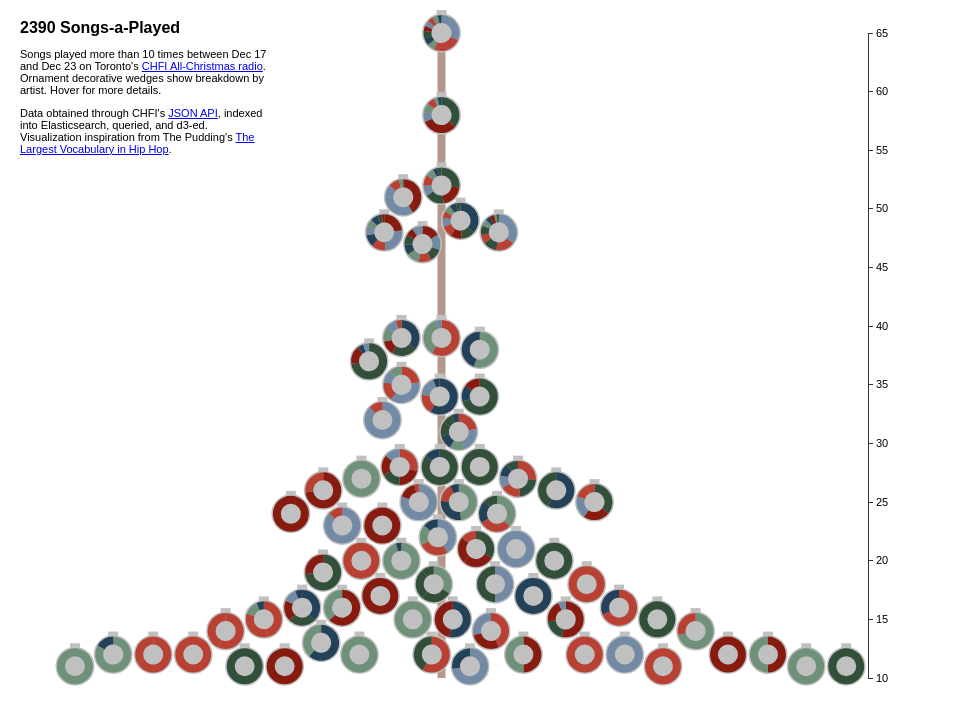
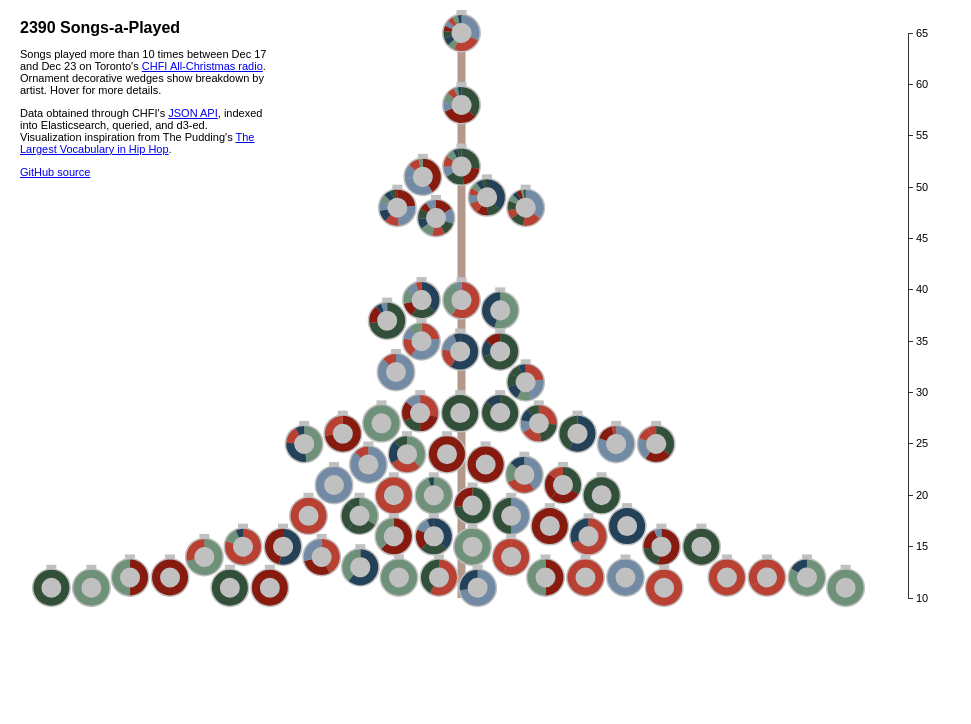
Before and after one commit to robharper/2390-songs-a-played, a plain HTML site: page viz/index.html in a window 1280 px wide. Shown: the whole page, without its empty margins (0-971 px from the left). Drawn offline with nearby package versions, Linux system fonts and the light colour scheme.

Commit message:
Syncing branches

```diff
--- a/viz/index.html
+++ b/viz/index.html
@@ -1,5 +1,14 @@
 <!DOCTYPE html>
-<meta charset="utf-8">
+<html>
+  <head>
+    <meta property="og:title" content="2390 Songs-a-Played" />
+    <meta property="article:author" content="Rob Harper" />
+    <meta property="og:image" content="https://github.com/robharper/2390-songs-a-played/img/2390-songs.png" />
+    <meta property="og:description" content="A visualization of songs played more than 10 times between Dec 17 and Dec 23 on Toronto's CHFI All-Christmas radio.">
+    <meta property="og:url" content="https://github.com/robharper/2390-songs-a-played/2390-songs-a-played/">
+    <meta name="twitter:card" content="summary_large_image">
+    <meta property="og:type" content="website" />
+    <meta charset="utf-8">
 <style>
 body {
   font: 11px sans-serif;
@@ -12,7 +21,7 @@ h4 {
 }
 #container {
   position: relative;
-  width: 880px;
+  width: 920px;
 }
 .arc {
   stroke: none;
@@ -85,6 +94,7 @@ h4 {
   width: 250px;
 }
 </style>
+</head>
 <body>
   <div id="container">
     <div id="title">
@@ -97,6 +107,9 @@ h4 {
       <p>
         Data obtained through CHFI's <a href="http://newplayer.rogersradio.ca/CHFI/widget/recently_played">JSON API</a>, indexed into Elasticsearch, queried, and d3-ed.
         Visualization inspiration from The Pudding's <a href="https://pudding.cool/2017/02/vocabulary/">The Largest Vocabulary in Hip Hop</a>.
+      </p>
+      <p>
+        <a href="https://github.com/robharper/2390-songs-a-played">GitHub source</a>
       </p>
     </div>
   </div>
@@ -1995,8 +2008,8 @@ function calculateOffset(d){
 };
 
 var margin = {top: 25, right: 35, bottom: 30, left: 22},
-    width = 880 - margin.left - margin.right,
-    height = 700 - margin.top - margin.bottom,
+    width = 920 - margin.left - margin.right,
+    height = 620 - margin.top - margin.bottom,
     RADIUS = 18,
     padding = 4;
 
@@ -2053,7 +2066,7 @@ var path = d3.svg.arc()
     .innerRadius(RADIUS-8);
 
 var tooltip = _.template(
-  '<h4><%= key %> <span class="play-count"><%= doc_count %> times</span></h4>' +
+  '<h4><%= key %> <span class="play-count"><%= doc_count %> plays</span></h4>' +
   '<table>'+
     '<% _.forEach(top_artists.buckets, function(artist) { %>' +
       '<tr> <td><%= artist.key %></td> <td><%= artist.doc_count %></td> </tr>' +
```
